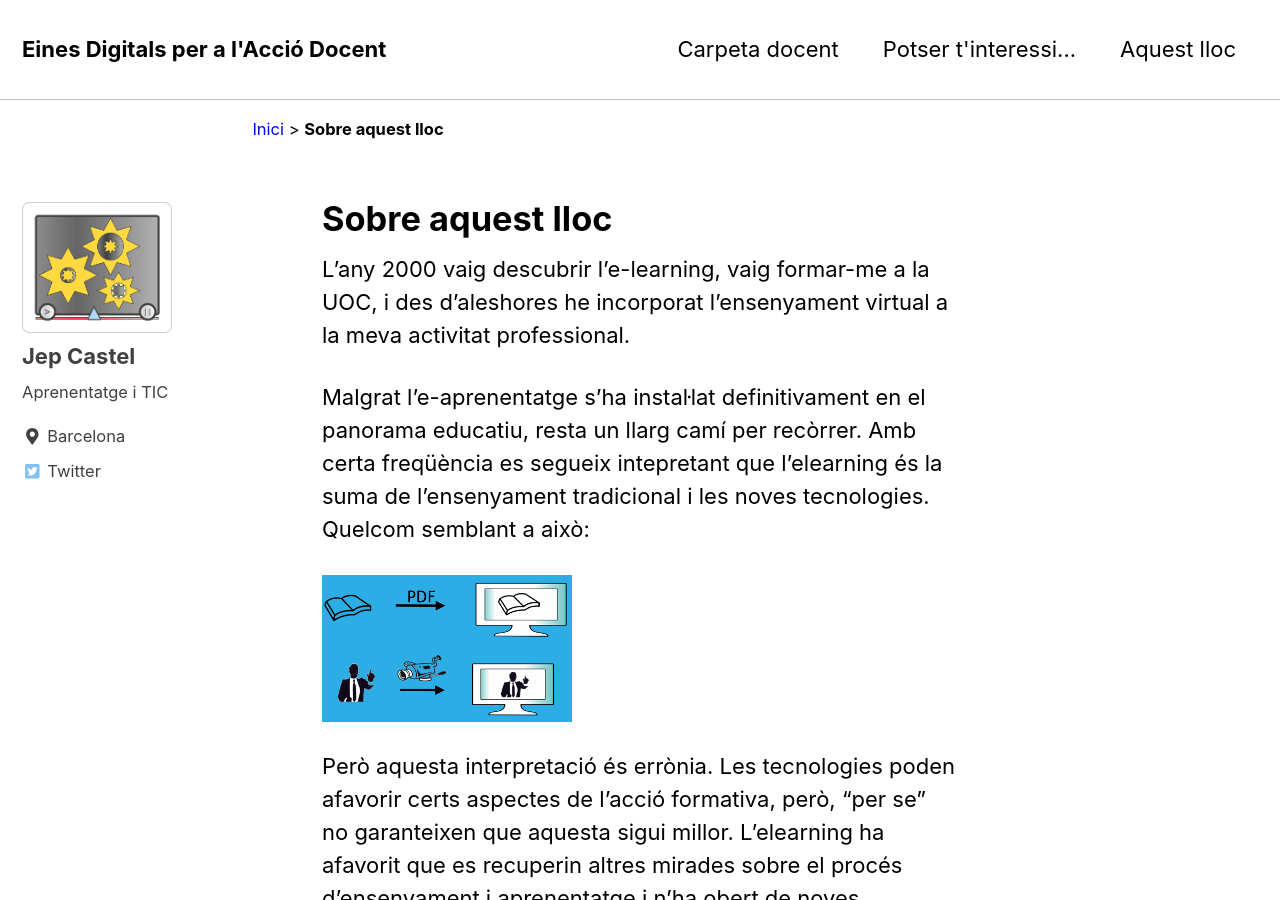
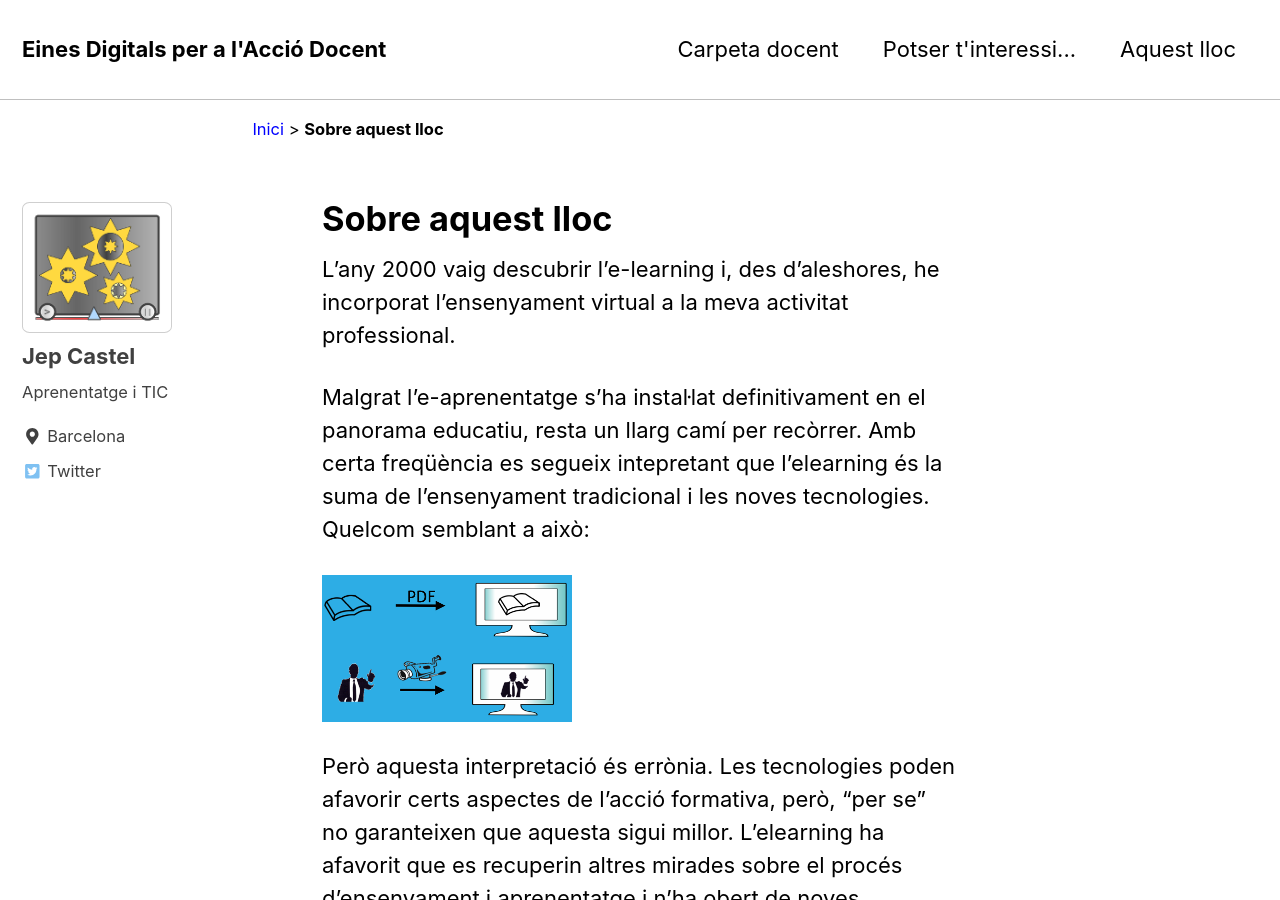
Before and after one commit to jepcastel/github.io, a Jekyll site: the page built from _pages/about.md, in a window 1280 px wide and 900 px high. Built offline with Jekyll 4.4.1, drawn with Linux system fonts in a browser that asks for light colours; nearby versions of some CDN libraries.

Commit message:
Update about.md

```diff
--- a/_pages/about.md
+++ b/_pages/about.md
@@ -6,7 +6,7 @@ author_profile: true
 published: true
 ---
 
-L'any 2000 vaig descubrir l'e-learning, vaig formar-me a la UOC, i des d'aleshores he incorporat l'ensenyament virtual a la meva activitat professional.
+L'any 2000 vaig descubrir l'e-learning i, des d'aleshores, he incorporat l'ensenyament virtual a la meva activitat professional.
 
 Malgrat l'e-aprenentatge s'ha instal·lat definitivament en el panorama educatiu, resta un llarg camí per recòrrer. Amb certa freqüència es segueix intepretant que l'elearning és la suma de l'ensenyament tradicional i les noves tecnologies. Quelcom semblant a això:
 
```
